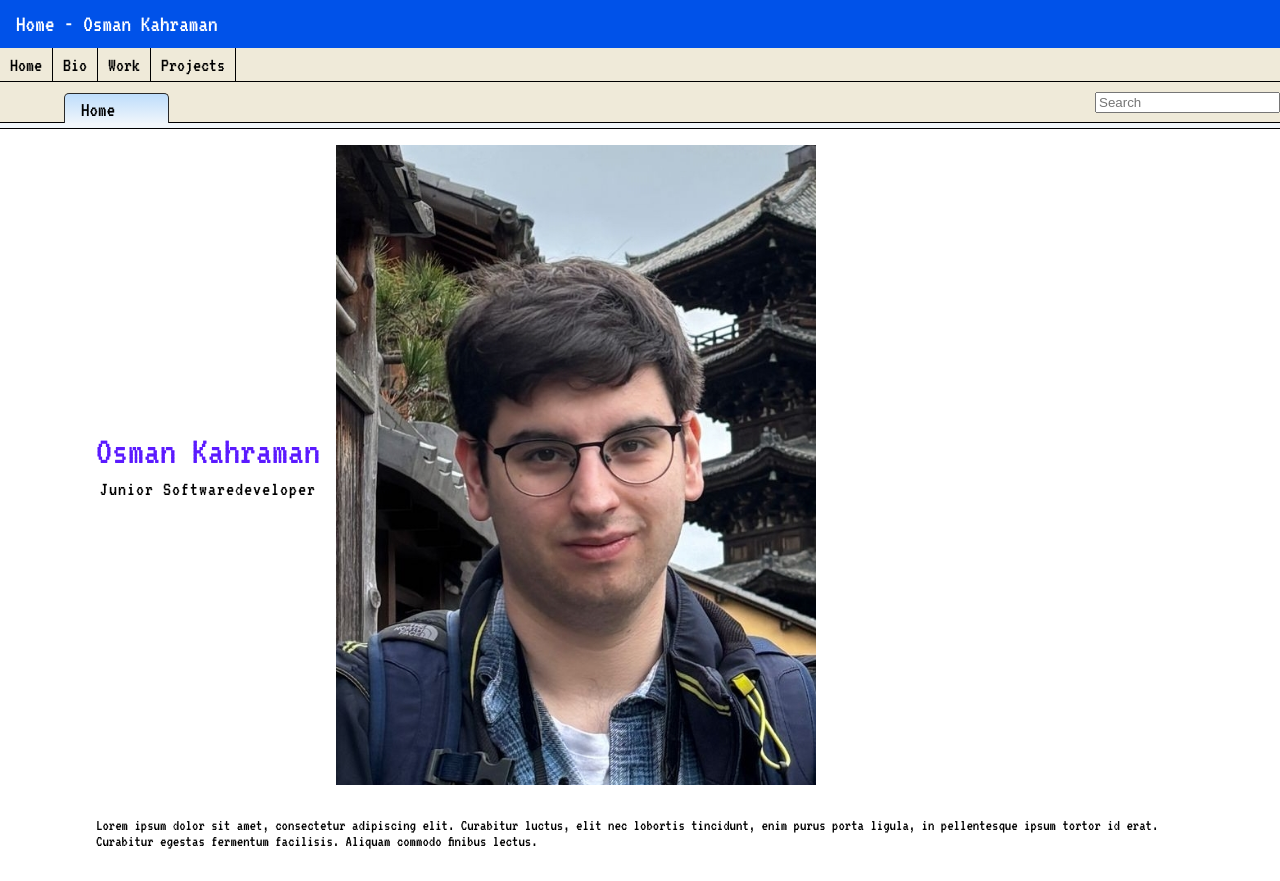
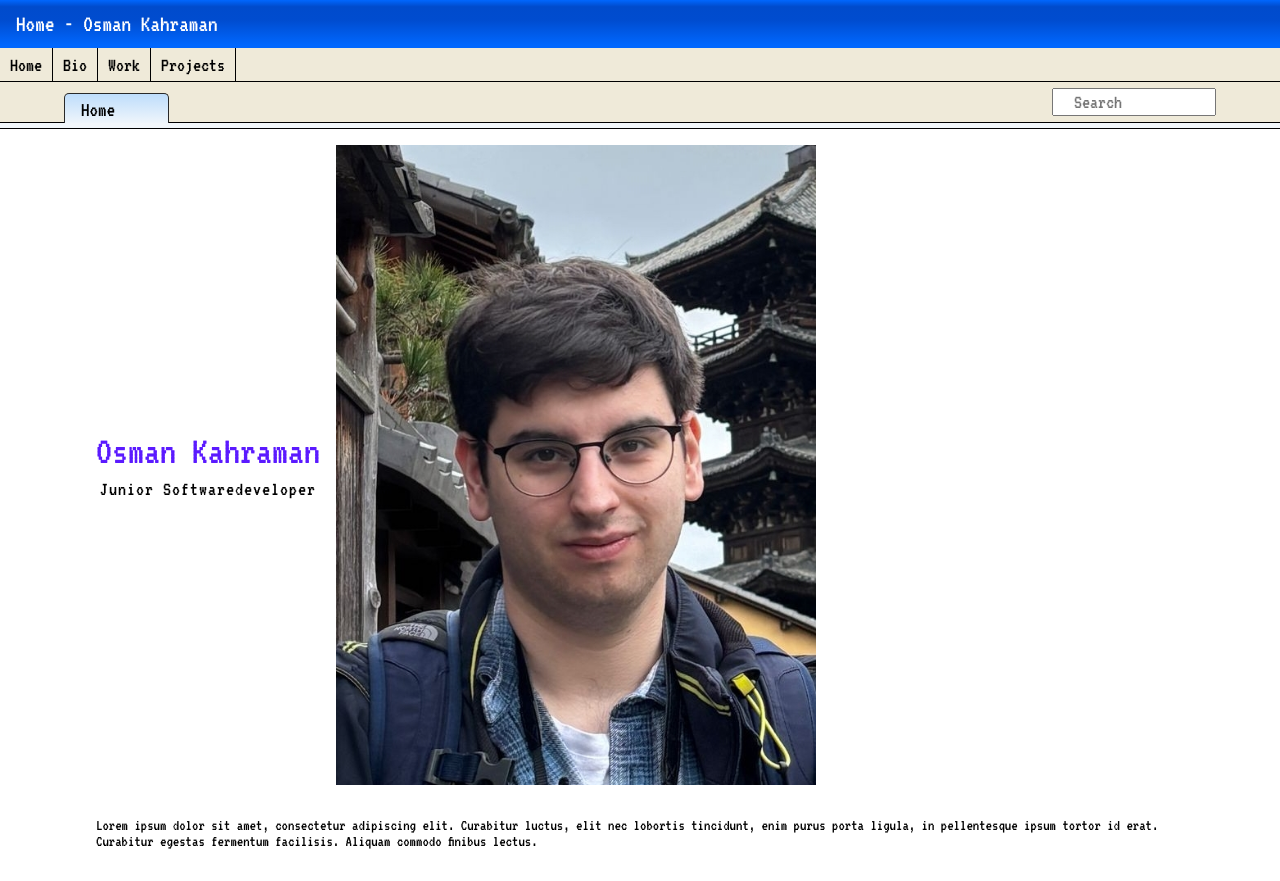
Before and after one commit to kahosman/osmankahraman.eu, a React (Vite) app: page / in a window 1280 px wide. Built offline with nearby package versions, Linux system fonts and the light colour scheme.

Commit message:
Added gradient background color to title bar and styling to dummy search bar

```diff
--- a/src/components/Header.css
+++ b/src/components/Header.css
@@ -1,6 +1,7 @@
 .title-bar-div {
   padding: 0.75rem 1rem;
-  background-color: var(--accent-blue);
+  background: #0067FE;
+  background: linear-gradient(0deg,rgba(0, 103, 254, 1) 6%, rgba(0, 76, 207, 1) 58%, rgba(0, 75, 204, 1) 86%, rgba(0, 103, 254, 1) 100%);
   color: var(--secondary-text-color);
 }
 
@@ -69,6 +70,16 @@ nav {
   font-size: 1.33rem;
 }
 
+.nav-search-bar-input{
+  margin-right: 5vw;
+
+  width: 6em;
+  padding: 0.1em 1em;
+
+  font-family: VT323;
+  font-size: 1.25rem;
+}
+
 .tab-accent-line-span{
   position: relative;
   width: 100vw;
```
